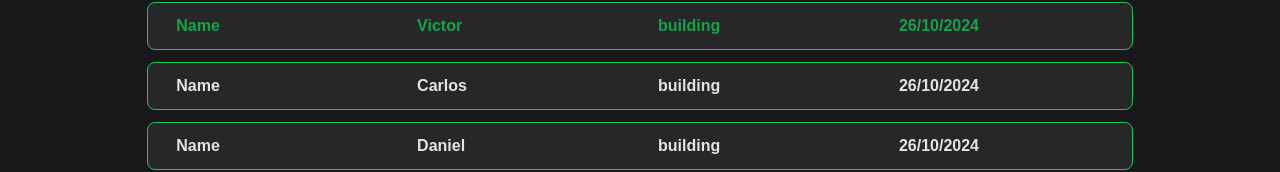
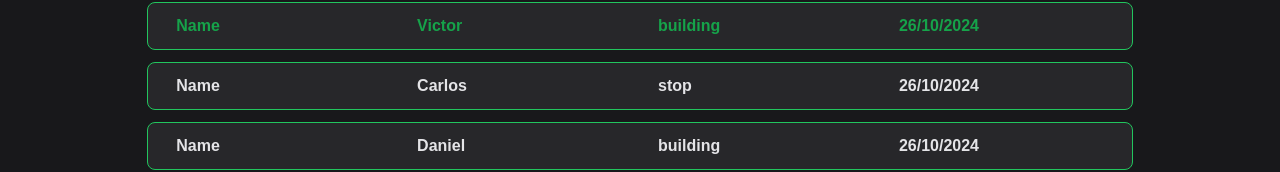
Before and after one commit to victorgomesc/Collaborative-Task, a Next.js app: page / in a window 1280 px wide. Shown: the part 186-358 px from the top of the page. Built offline with nearby package versions, Linux system fonts and the light colour scheme.

Commit message:
feat: title

```diff
--- a/components/TaskSection.tsx
+++ b/components/TaskSection.tsx
@@ -14,7 +14,7 @@ const TaskSection = () => {
             <div className="flex items-center gap-6 h-12 font-bold text-zinc-200 bg-zinc-800 border border-green-500 rounded-lg p-4 mt-3">
                 <p className='w-full ml-3'>Name</p>
                 <p className="w-full">Carlos</p>
-                <p className="w-full">building</p>
+                <p className="w-full">stop</p>
                 <p className='w-full'>26/10/2024</p>
             </div>
             <div className="flex items-center gap-6 h-12 font-bold text-zinc-200 bg-zinc-800 border border-green-500 rounded-lg p-4 mt-3">
```
